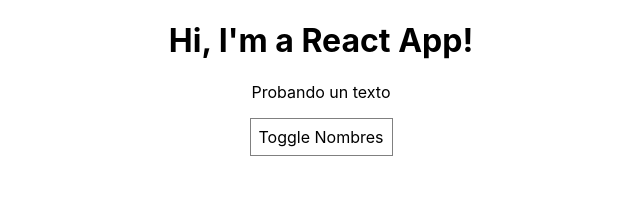
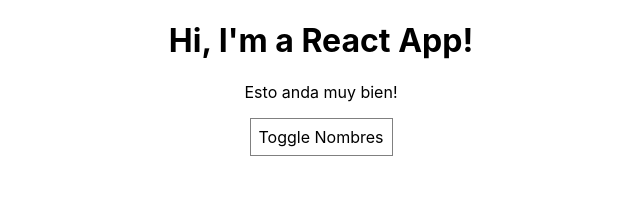
Before and after one commit to mattid89/react-course, a React (Create React App) app: page / in a window 1280 px wide. Shown: the top 206 px of the page, without its empty margins (319-959 px from the left). Built offline with nearby package versions, Linux system fonts and the light colour scheme.

Commit message:
dynamic render best practicies

```diff
--- a/src/App.js
+++ b/src/App.js
@@ -49,18 +49,10 @@
       cursor: 'pointer'
     }
 
-    return (
-      <div className="App">
-        <h1>Hi, I'm a React App!</h1>
-        <p>Probando un texto</p>
+    let persons = null;
 
-        <button
-          style={style}
-          // onClick={() => this.switchNameHandler('Matias')} >Cambiar Nombre</button>
-          onClick={this.toggleNamesHandler} >Toggle Nombres</button>
-
-        {
-          this.state.showPersons ?
+    if (this.state.showPersons) {
+      persons = (
         <div>
           <Person
             name={this.state.persons[0].name}
@@ -78,23 +70,20 @@
             age={this.state.persons[2].age}
           />
         </div>
-          : null
+      );
+
     }
 
+    return (
+      <div className="App">
+        <h1>Hi, I'm a React App!</h1>
+        <p>Esto anda muy bien!</p>
 
-        {/* <div className="card-wrapper">
-          {this.state.persons.map( person => {
-            return (
-              <div className="card">
-                <div className="container">
-                  <h4><b>{person.name}</b></h4>
-                  <p>Profesión: Architect & Engineer</p>
-                  <p>Edad: {person.age}</p>
-                </div>
-              </div>
-            )
-          })}
-        </div> */}
+        <button
+          style={style}
+          // onClick={() => this.switchNameHandler('Matias')} >Cambiar Nombre</button>
+          onClick={this.toggleNamesHandler} >Toggle Nombres</button>
+          {persons}
       </div>
     );
   };
```
Lines whose indentation alone changed are shown as unchanged.
